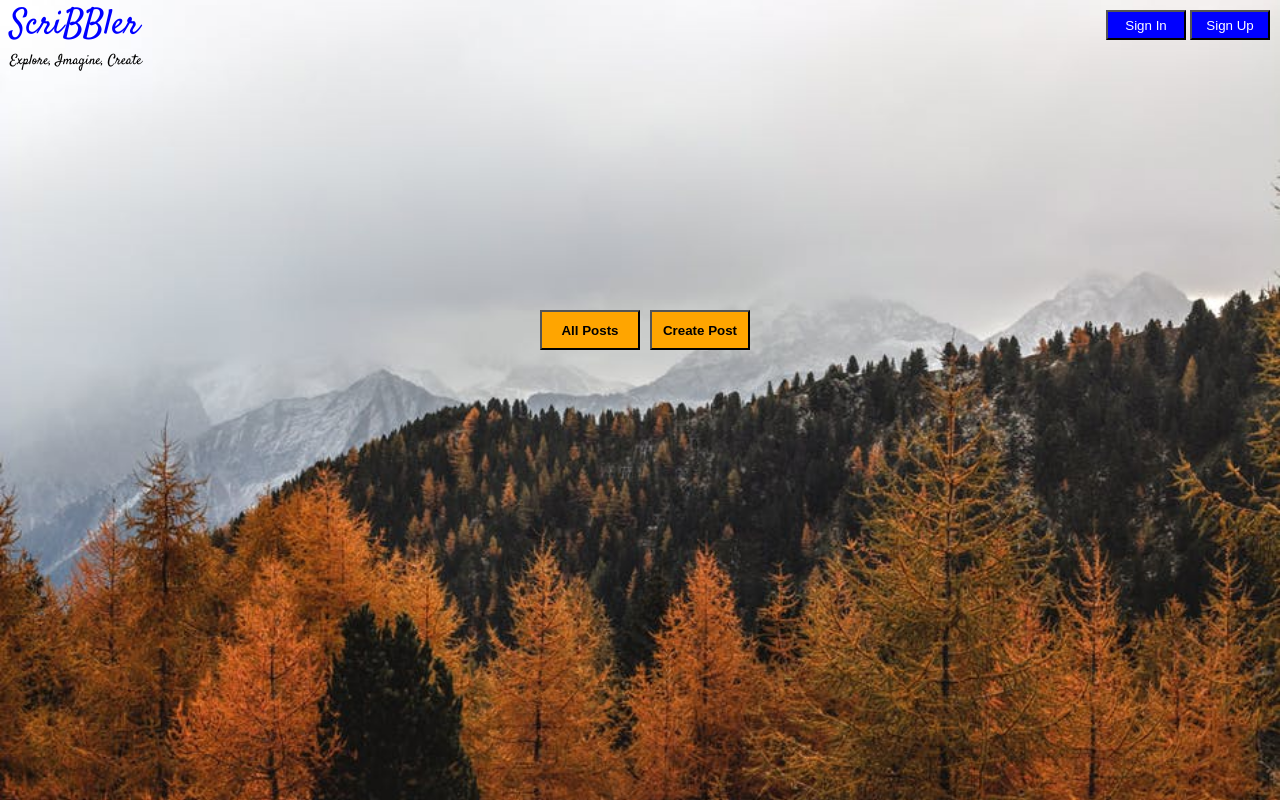
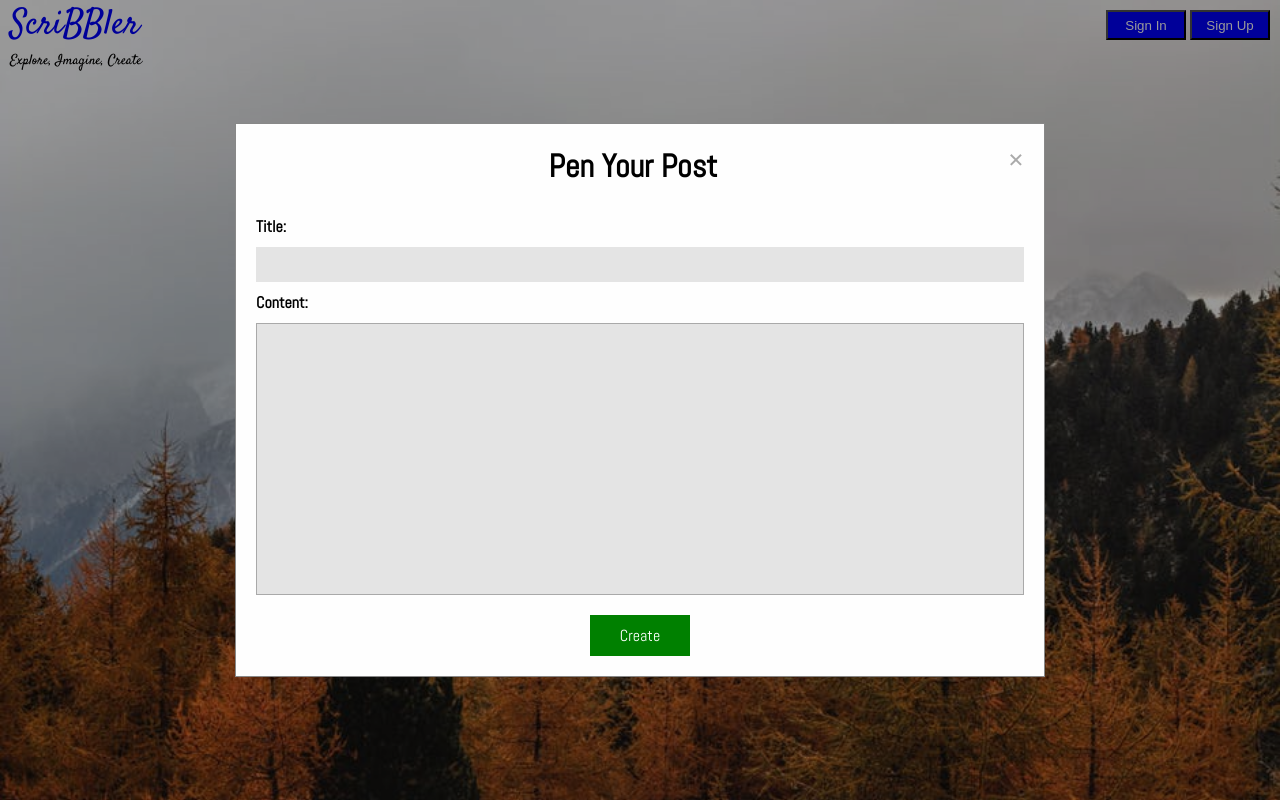
Before and after one commit to souro89/frontendProject, a plain HTML site: page index.html in a window 1280 px wide. Both pictures are taken after a click on the button "Create Post". Drawn offline with Linux system fonts and the light colour scheme.

Commit message:
index page completed

```diff
--- a/css/index.css
+++ b/css/index.css
@@ -157,8 +157,38 @@ input {
   cursor: pointer;
 }
 
+.create-btn {
+  font-family: "abel";
+  background-color: green;
+  padding: 10px;
+  border: none;
+  color: #fff;
+  font-size: 16px;
+  margin-top: 20px;
+  cursor: pointer;
+  width: 100px;
+}
+
 .line {
   height: 1px;
   background-color: darkslategray;
   width: 100%;
 }
+
+.create-modal-content {
+  background-color: #fefefe;
+  margin: 15% auto; /* 15% from the top and centered */
+  padding: 20px;
+  border: 1px solid #888;
+  width: 60%; /* Could be more or less, depending on screen size */
+  height: 80%;
+}
+
+.textarea {
+  min-height: 250px;
+  border: 1px solid darkgray;
+}
+
+.btn-centre {
+  text-align: center;
+}
--- a/index.html
+++ b/index.html
@@ -106,8 +106,34 @@
       </div>
     </div>
 
-    <div>
+    <div class="modal" id="createpost">
       <!-- Insert code for Create Post modal here -->
+      <div class="create-modal-content">
+            <span class="close" id="createclose">&times;</span>
+            <h1 style="text-align: center;margin:2px">Pen Your Post</h1>
+            <br />
+            <form>
+              <label for="title" class="label-text">Title:</label>
+              <input
+                type="text"
+                id="title"
+                required
+              />
+              <label for="content" class="label-text">Content:</label>
+              <input
+                type="textarea"
+                id="password"
+                class="textarea"
+                rows="10"
+                required
+              />
+
+            </form>
+            <div class="btn-centre">
+                    <button type="submit" class="create-btn">Create</button>
+            </div>
+            </h3>
+          </div>
     </div>
 
     <!-- Place all Javascript for header in this file -->
--- a/js/header.js
+++ b/js/header.js
@@ -1,15 +1,18 @@
 // Get the modal
 var signupmodal = document.getElementById("signupModal");
 var signinmodal = document.getElementById("signinModal");
+var createmodal = document.getElementById("createpost");
 
 // Get the button that opens the modal
 var btn = document.getElementById("signup");
 var signinbtn = document.getElementById("signin");
 var lsignup = document.getElementById("lingsignup");
+var createmodalbutton = document.getElementById("create-post");
 
 // Get the <span> element that closes the modal
 var span = document.getElementById("signupclose");
 var spansignin = document.getElementById("signinclose");
+var createclose = document.getElementById("createclose");
 
 // When the user clicks on the button, open the modal
 btn.onclick = function() {
@@ -25,6 +28,10 @@ lsignup.onclick = function() {
   signupmodal.style.display = "flex";
 };
 
+createmodalbutton.onclick = function() {
+  createmodal.style.display = "flex";
+};
+
 // When the user clicks on <span> (x), close the modal
 span.onclick = function() {
   signupmodal.style.display = "none";
@@ -32,6 +39,10 @@ span.onclick = function() {
 
 spansignin.onclick = function() {
   signinmodal.style.display = "none";
+};
+
+createclose.onclick = function() {
+  createmodal.style.display = "none";
 };
 
 // When the user clicks anywhere outside of the modal, close it
@@ -46,3 +57,9 @@ window.onclick = function(event) {
     signinmodal.style.display = "none";
   }
 };
+
+window.onclick = function(event) {
+  if (event.target == createmodal) {
+    createmodal.style.display = "none";
+  }
+};
```
